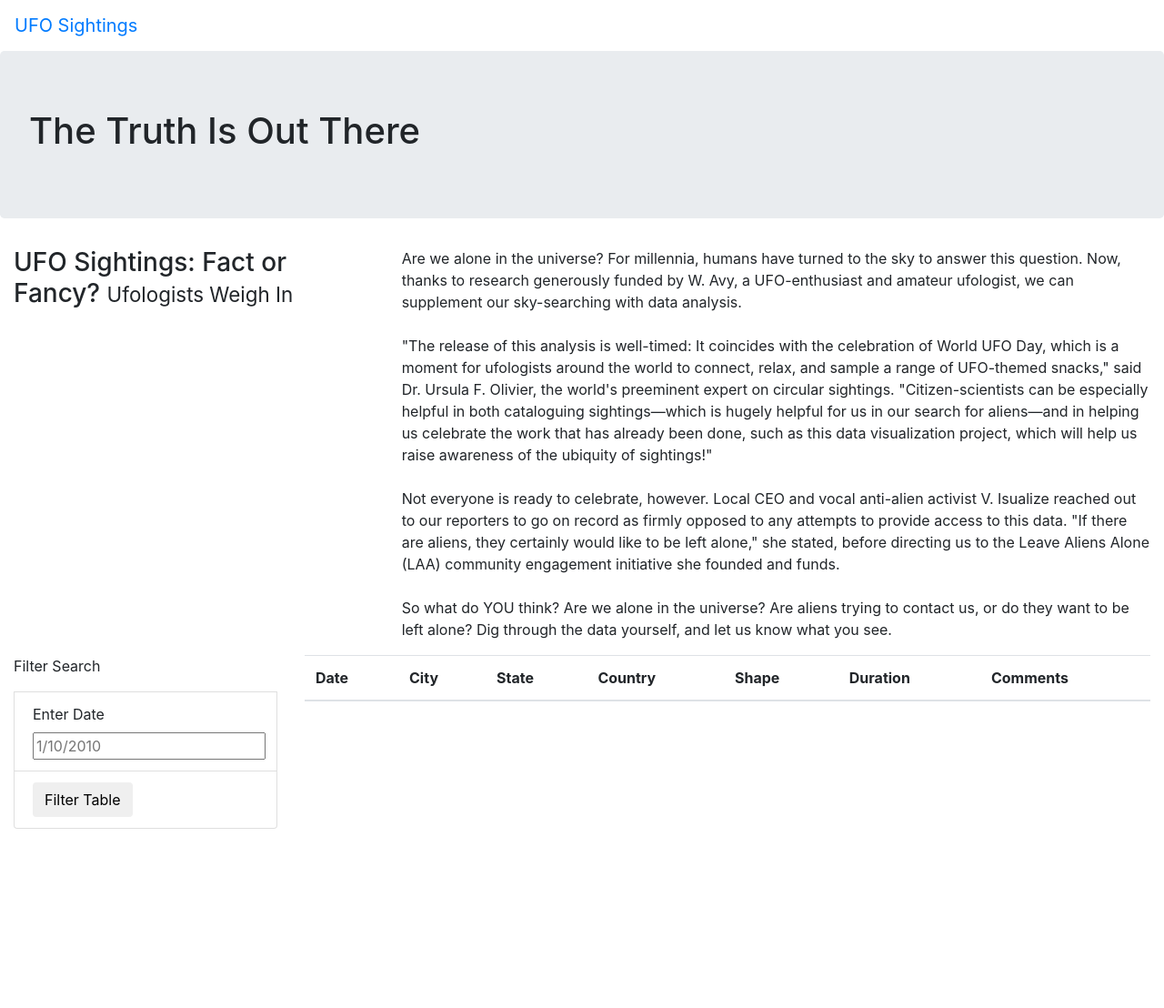
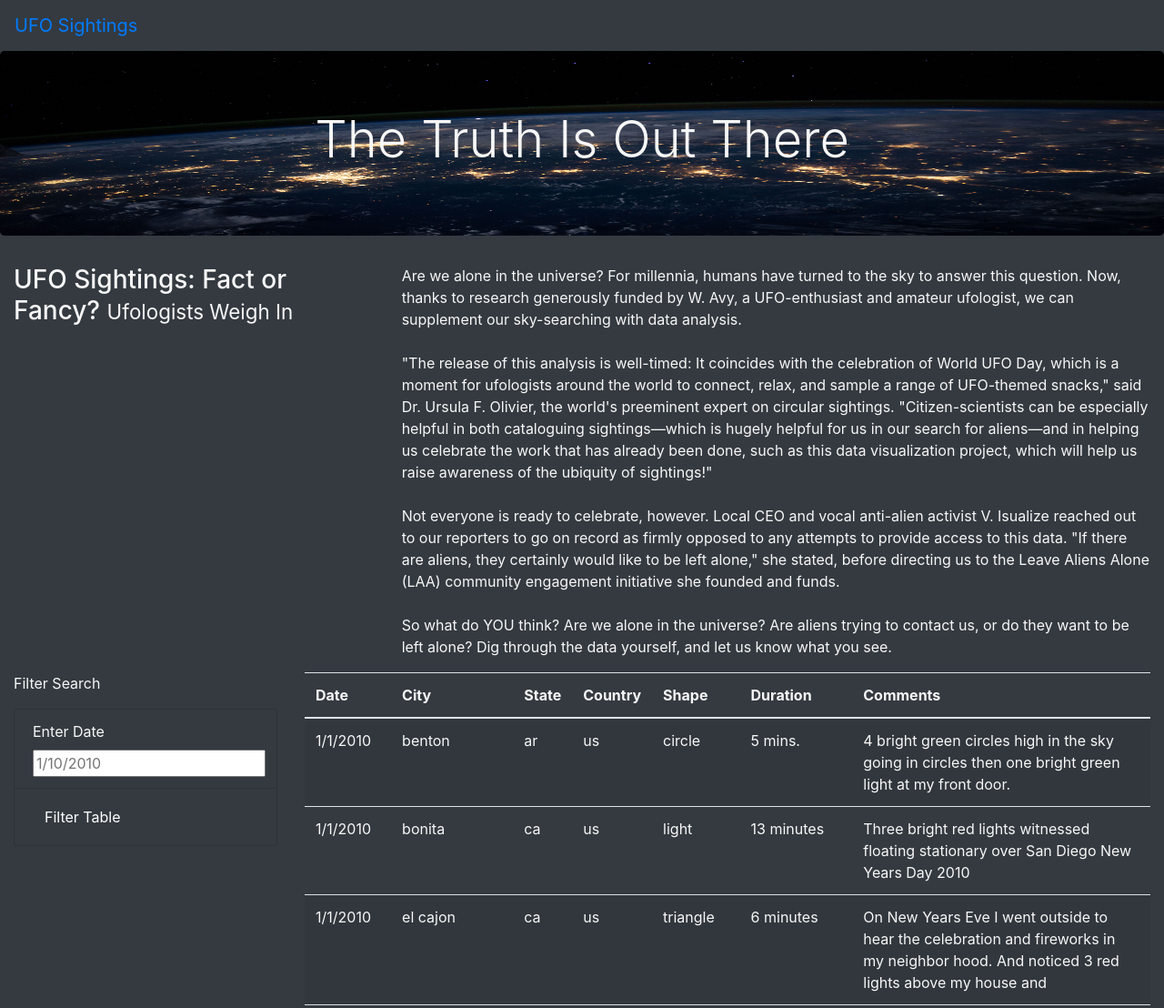
Before and after one commit to mhorstman/UFOs, a plain HTML site: page index.html in a window 1280 px wide. Shown: the top 1108 px of the page at 91% size. Before the commit the page ends 911 px from the top, so only its background shows below. Drawn offline with nearby package versions, Linux system fonts and the light colour scheme.

Commit message:
Final files for Module 11

```diff
--- a/index.html
+++ b/index.html
@@ -13,13 +13,13 @@
     />
     <link rel="stylesheet" href="static/css/style.css">
 </head>
-<body>
+<body class="bg-dark">
     <div class="wrapper">
-        <nav class="navbar navbar-expand-lg">
+        <nav class="navbar nav-bar-dark navbar-expand-lg">
             <a class="navbar-brand" href="index.html">UFO Sightings</a>
         </nav>
         <div class="jumbotron">
-            <h1>The Truth Is Out There</h1>
+            <h1 class="display-4">The Truth Is Out There</h1>
         </div>
         <div class="container-fluid">
             <div class="row">
@@ -36,18 +36,17 @@
         <div class="container-fluid">
             <div class="row">
                 <div class="col-md-3">
-                    <form>
+                    <form class="bg-dark">
                         <p>Filter Search</p>
-                        <ul class="list-group">
-
+                        <ul class="list-group bg-dark">
+                            <li class="list-group-item bg-dark">
+                                <label for="date">Enter Date</label>
+                                <input type="text" placeholder="1/10/2010" id="datetime" />
+                            </li>
+                            <li class="list-group-item bg-dark">
+                                <button id="filter-btn" type="button" class="btn btn-dark">Filter Table</button>
+                            </li>
                         </ul>
-                        <li class="list-group-item">
-                            <label for="date">Enter Date</label>
-                            <input type="text" placeholder="1/10/2010" id="datetime" />
-                        </li>
-                        <li class="list-group-item">
-                            <button id="filter-btn" type="button" class="btn btn-default">Filter Table</button>
-                        </li>
                     </form>
                 </div>
                 <div class="col-md-9">
@@ -68,7 +67,9 @@
                 </div>
             </div>
         </div>
-
     </div>
+    <script src="https://cdnjs.cloudflare.com/ajax/libs/d3/4.11.0/d3.js"></script>
+    <script src="static/js/data.js"></script>
+    <script src="static/js/app.js"></script>
 </body>
 </html>
--- a/static/css/style.css
+++ b/static/css/style.css
@@ -0,0 +1,10 @@
+body {
+
+    color: #f7f7f7;
+  }
+
+  .jumbotron {
+    background-image: url("../images/nasa.jpg");
+    background-size: 100% 100%;
+    text-align: center;
+  }
```
Also changed, not shown: static/images/nasa.jpg (added), 2 other files.
